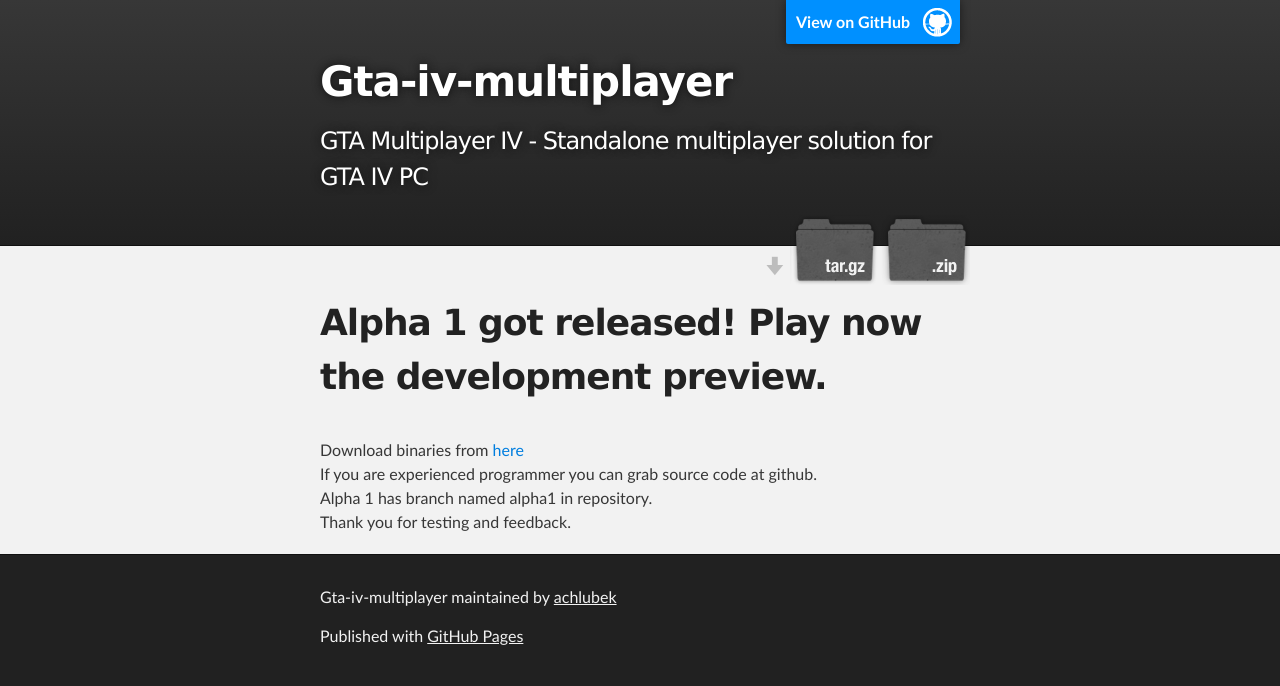
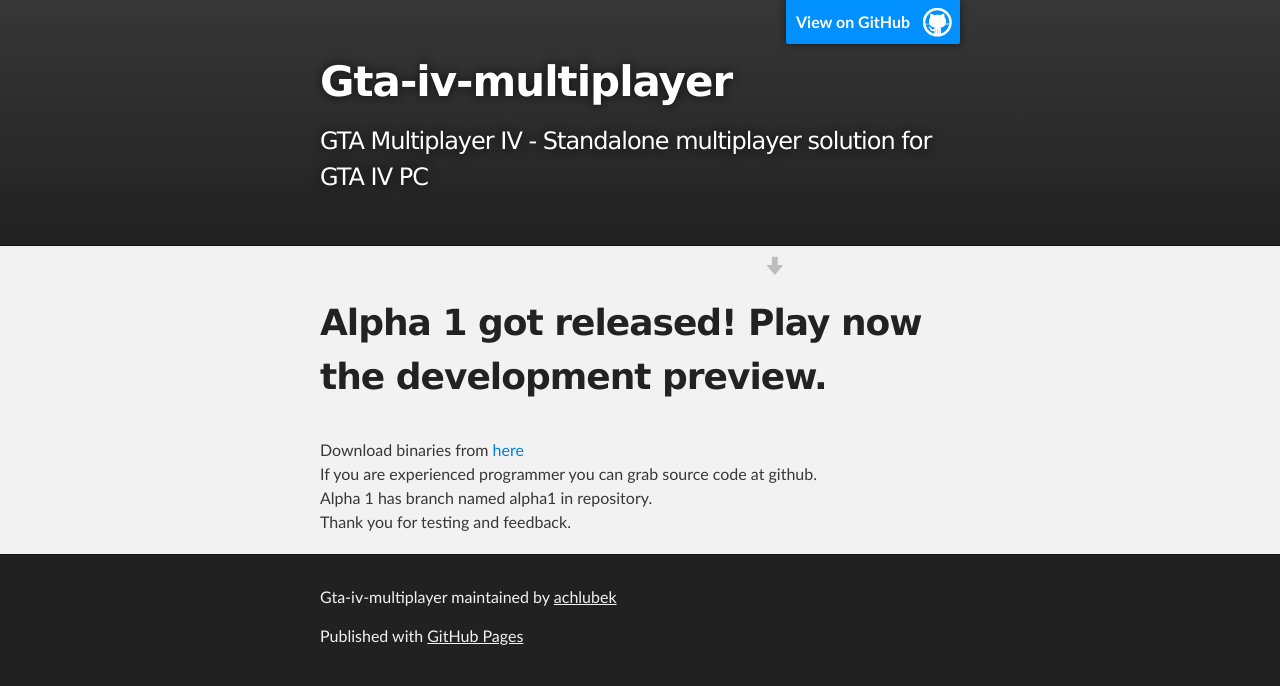
Before and after one commit to l0stfake7/gta-iv-multiplayer, a plain HTML site: page index.html in a window 1280 px wide. Drawn offline with Linux system fonts and the light colour scheme.

Commit message:
removed links to source because people may get confused

```diff
--- a/index.html
+++ b/index.html
@@ -22,8 +22,8 @@
           <h2 id="project_tagline">GTA Multiplayer IV - Standalone multiplayer solution for GTA IV PC</h2>
 
             <section id="downloads">
-              <a class="zip_download_link" href="https://github.com/achlubek/gta-iv-multiplayer/zipball/master">Download this project as a .zip file</a>
-              <a class="tar_download_link" href="https://github.com/achlubek/gta-iv-multiplayer/tarball/master">Download this project as a tar.gz file</a>
+              <!--<a class="zip_download_link" href="https://github.com/achlubek/gta-iv-multiplayer/zipball/master">Download this project as a .zip file</a>
+              <a class="tar_download_link" href="https://github.com/achlubek/gta-iv-multiplayer/tarball/master">Download this project as a tar.gz file</a>-->
             </section>
         </header>
     </div>
```
